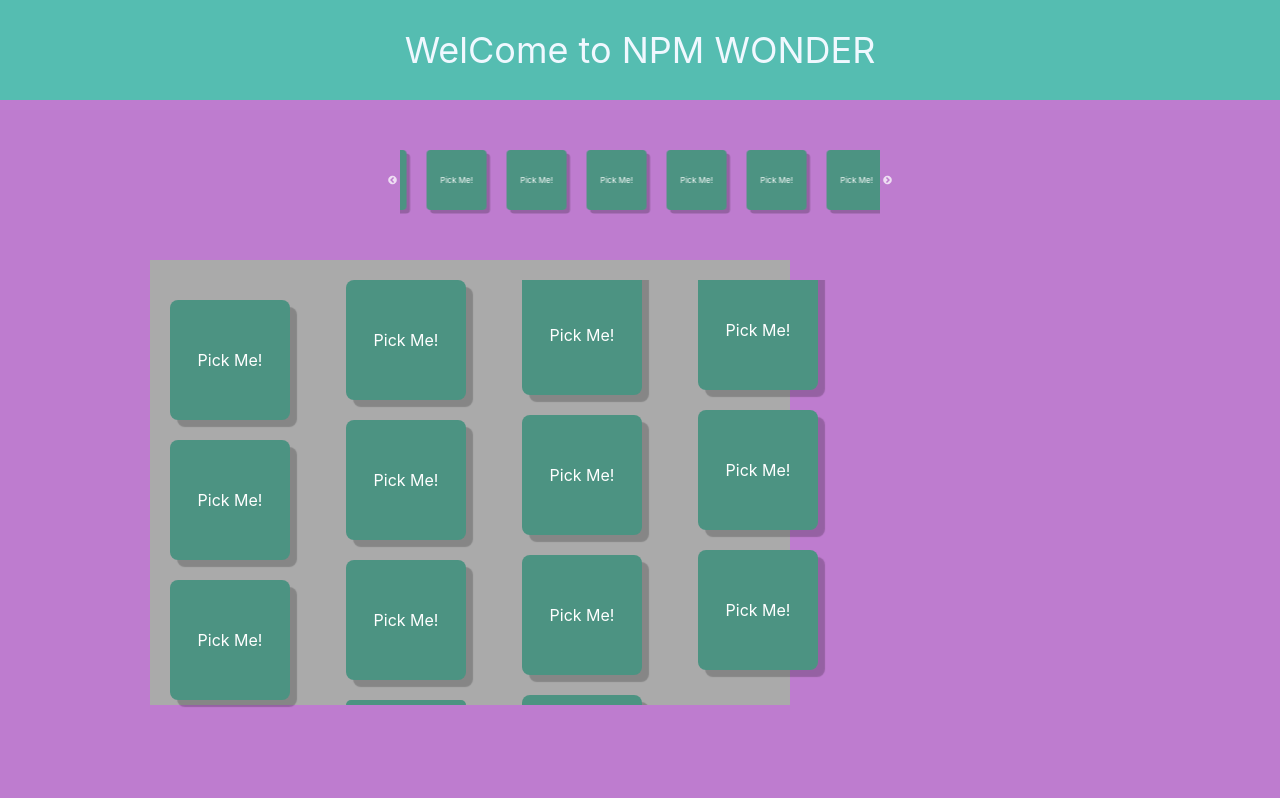
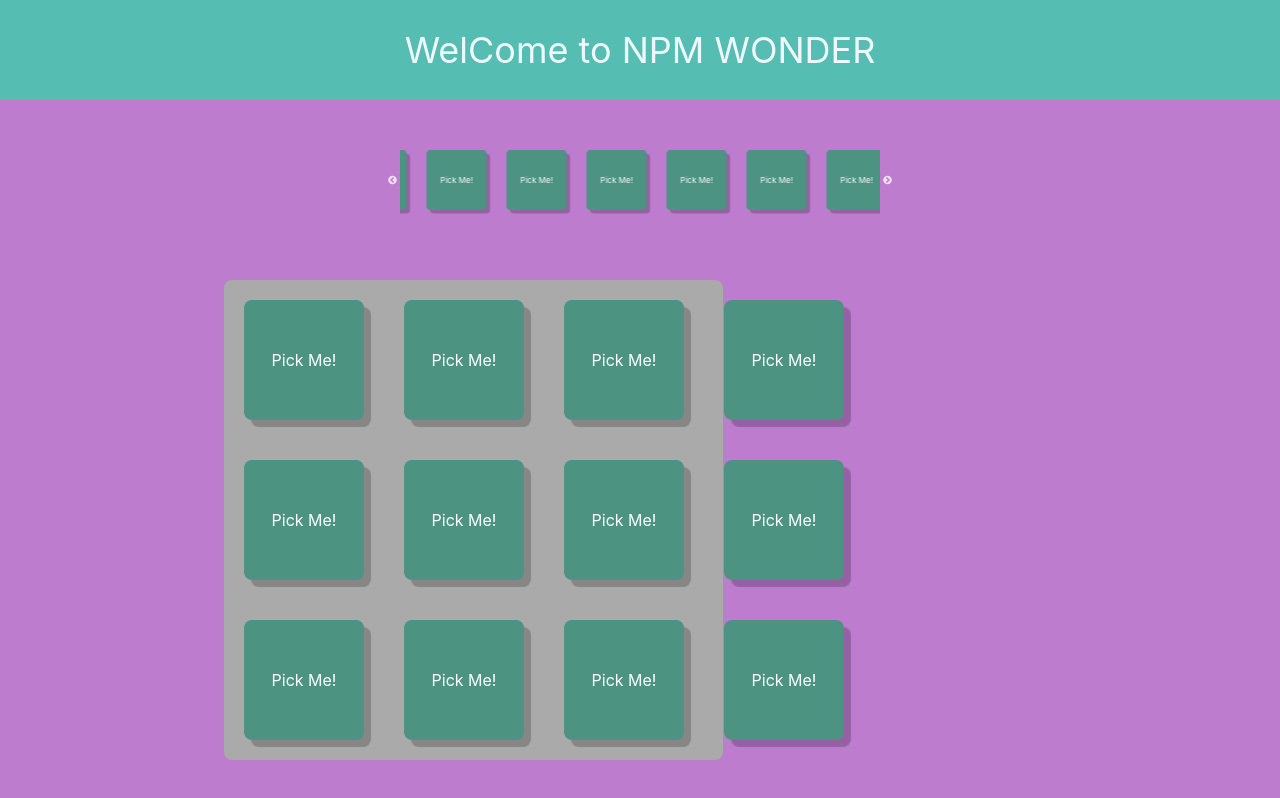
Before and after one commit to SalemAbebe/simple-react-game, a React (Create React App) app: page / in a window 1280 px wide. Built offline with nearby package versions, Linux system fonts and the light colour scheme.

Commit message:
flex change in to grid

```diff
--- a/src/components/Card/CardNames.css
+++ b/src/components/Card/CardNames.css
@@ -1,23 +1,28 @@
 .cardFlexWrapper {
-  width: 50%;
-  margin-left: 150px;
-  margin-bottom: 40px;
+  width: 65%;
+  margin: auto;
 
 }
 
 
 .cardFlex {
   padding-top: 20px;
-  display: flex;
-  flex-wrap: wrap;
-  background-color: #aaa;
-  justify-content: space-between;
+  display: grid;
+  gap: 5rem;
+  grid-template-columns: 60% 25%;
 }
 .cardFlex__4 {
+  display: grid;
+  grid-template-columns: repeat(4,1fr);
+  background-color: #aaa;
+  border-radius: 8px;
   /* flex-grow: 1; */
   /* width: 25%; */
   /* height: auto; */
 
-  columns: 4;
+  /* columns: 4; */
 
 }
+.points {
+  background-color: aquamarine;
+}
```
